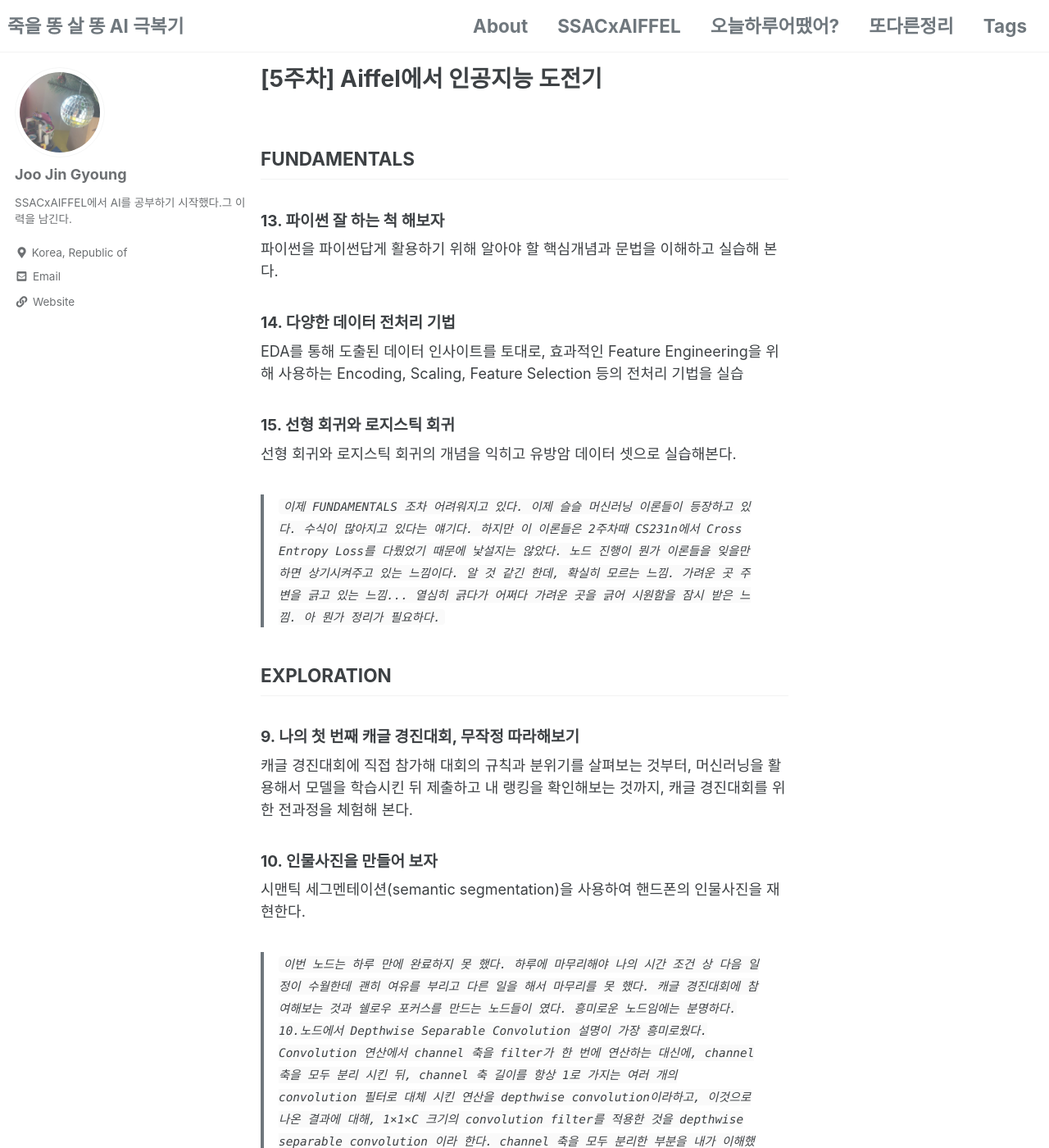
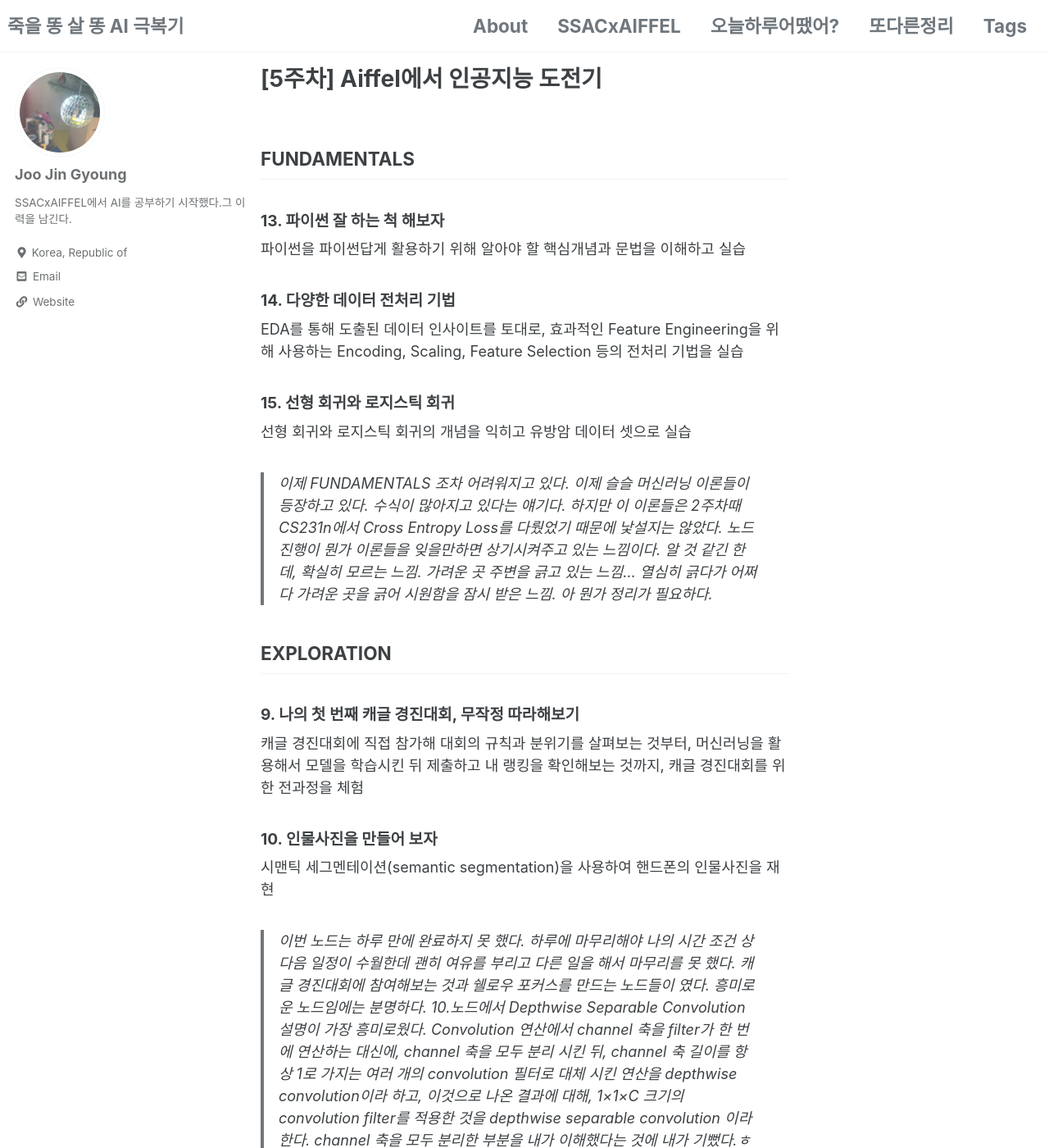
Before and after one commit to adele2020/adele2020.github.io, a Jekyll site: the page built from _posts/2021-02-05-report-week5.md, in a window 1280 px wide and 1400 px high. Shown: the whole window at 82% size. Built offline with Jekyll 4.4.1, drawn with Linux system fonts in a browser that asks for light colours; cached includes are drawn as plain includes; comment, search, counter and statistics services are not loaded; some of the changed text lies outside the part shown.

Commit message:
글쓰기

```diff
--- a/_posts/2021-02-05-report-week5.md
+++ b/_posts/2021-02-05-report-week5.md
@@ -12,30 +12,33 @@ last_modified_at: 2021-02-05T00:00:00-00:00
 
 ## FUNDAMENTALS
 #### 13. 파이썬 잘 하는 척 해보자
-파이썬을 파이썬답게 활용하기 위해 알아야 할 핵심개념과 문법을 이해하고 실습해 본다.
+파이썬을 파이썬답게 활용하기 위해 알아야 할 핵심개념과 문법을 이해하고 실습
 #### 14. 다양한 데이터 전처리 기법
 EDA를 통해 도출된 데이터 인사이트를 토대로, 효과적인 Feature Engineering을 위해 사용하는 Encoding, Scaling, Feature Selection 등의 전처리 기법을 실습
 #### 15. 선형 회귀와 로지스틱 회귀
-선형 회귀와 로지스틱 회귀의 개념을 익히고 유방암 데이터 셋으로 실습해본다.
-> `이제 FUNDAMENTALS 조차 어려워지고 있다. 이제 슬슬 머신러닝 이론들이 등장하고 있다. 수식이 많아지고 있다는 얘기다. 하지만 이 이론들은 2주차때 CS231n에서 Cross Entropy Loss를 다뤘었기 때문에 낯설지는 않았다. 노드 진행이 뭔가 이론들을 잊을만하면 상기시켜주고 있는 느낌이다. 알 것 같긴 한데, 확실히 모르는 느낌. 가려운 곳 주변을 긁고 있는 느낌... 열심히 긁다가 어쩌다 가려운 곳을 긁어 시원함을 잠시 받은 느낌. 아 뭔가 정리가 필요하다.`
+선형 회귀와 로지스틱 회귀의 개념을 익히고 유방암 데이터 셋으로 실습
+>이제 FUNDAMENTALS 조차 어려워지고 있다. 이제 슬슬 머신러닝 이론들이 등장하고 있다. 수식이 많아지고 있다는 얘기다. 하지만 이 이론들은 2주차때 CS231n에서 Cross Entropy Loss를 다뤘었기 때문에 낯설지는 않았다.
+노드 진행이 뭔가 이론들을 잊을만하면 상기시켜주고 있는 느낌이다. 알 것 같긴 한데, 확실히 모르는 느낌. 가려운 곳 주변을 긁고 있는 느낌... 열심히 긁다가 어쩌다 가려운 곳을 긁어 시원함을 잠시 받은 느낌. 아 뭔가 정리가 필요하다.
 
 ## EXPLORATION
 #### 9. 나의 첫 번째 캐글 경진대회, 무작정 따라해보기
-캐글 경진대회에 직접 참가해 대회의 규칙과 분위기를 살펴보는 것부터, 머신러닝을 활용해서 모델을 학습시킨 뒤 제출하고 내 랭킹을 확인해보는 것까지, 캐글 경진대회를 위한 전과정을 체험해 본다.
+캐글 경진대회에 직접 참가해 대회의 규칙과 분위기를 살펴보는 것부터, 머신러닝을 활용해서 모델을 학습시킨 뒤 제출하고 내 랭킹을 확인해보는 것까지, 캐글 경진대회를 위한 전과정을 체험
 #### 10. 인물사진을 만들어 보자
-시맨틱 세그멘테이션(semantic segmentation)을 사용하여 핸드폰의 인물사진을 재현한다.
-> `이번 노드는 하루 만에 완료하지 못 했다. 하루에 마무리해야 나의 시간 조건 상 다음 일정이 수월한데 괜히 여유를 부리고 다른 일을 해서 마무리를 못 했다. 캐글 경진대회에 참여해보는 것과 쉘로우 포커스를 만드는 노드들이 였다. 흥미로운 노드임에는 분명하다. 10.노드에서 Depthwise Separable Convolution 설명이 가장 흥미로웠다. Convolution 연산에서 channel 축을 filter가 한 번에 연산하는 대신에, channel 축을 모두 분리 시킨 뒤, channel 축 길이를 항상 1로 가지는 여러 개의 convolution 필터로 대체 시킨 연산을 depthwise convolution이라하고, 이것으로 나온 결과에 대해, 1×1×C 크기의 convolution filter를 적용한 것을 depthwise separable convolution 이라 한다. channel 축을 모두 분리한 부분을 내가 이해했다는 것에 내가 기뻤다.ㅎㅎ`
+시맨틱 세그멘테이션(semantic segmentation)을 사용하여 핸드폰의 인물사진을 재현
+>이번 노드는 하루 만에 완료하지 못 했다. 하루에 마무리해야 나의 시간 조건 상 다음 일정이 수월한데 괜히 여유를 부리고 다른 일을 해서 마무리를 못 했다.
+캐글 경진대회에 참여해보는 것과 쉘로우 포커스를 만드는 노드들이 였다. 흥미로운 노드임에는 분명하다.
+10.노드에서 Depthwise Separable Convolution 설명이 가장 흥미로웠다. Convolution 연산에서 channel 축을 filter가 한 번에 연산하는 대신에, channel 축을 모두 분리 시킨 뒤, channel 축 길이를 항상 1로 가지는 여러 개의 convolution 필터로 대체 시킨 연산을 depthwise convolution이라 하고, 이것으로 나온 결과에 대해, 1×1×C 크기의 convolution filter를 적용한 것을 depthwise separable convolution 이라 한다. channel 축을 모두 분리한 부분을 내가 이해했다는 것에 내가 기뻤다.ㅎㅎ
 
 ## DeepML
 CS231n Lec06 Backpropagation
-> `사실 장표 70장까지밖에 이해하지 못했다.`
+>사실 장표 70장까지밖에 이해하지 못했다.
 
 ## 코딩마스터
 9장 스택, 큐
-> `스택과 큐를 고찰해봤다. 내가 발표자라 자료구조, 추상적 자료형 등도 같이 고찰해봤다. 개발자로 일하면서 이런 것을 자세히 생각해 본 적이 있는가... 부끄러워 질 따름이다. 내가 무엇을 하고 있는지 모른 체 일을 했었던 건 아닌가 한다. 물론 실전에서는 이런 것들을 몰라도 일은 할 수 있다. 마치 신앙심 없이 신앙 활동을 하는 목회자와 같다고 할까... 이 발표는 팀원들 보다 나를 위한 것 이였다.`
+>스택과 큐를 고찰해봤다. 내가 발표자라 자료구조, 추상적 자료형 등도 같이 고찰해봤다. 개발자로 일하면서 이런 것을 자세히 생각해 본 적이 있는가... 부끄러워 질 따름이다. 내가 무엇을 하고 있는지 모른 체 일을 했었던 건 아닌가 한다. 물론 실전에서는 이런 것들을 몰라도 일은 할 수 있다. 마치 신앙심 없이 신앙 활동을 하는 목회자와 같다고 할까... 이 발표는 팀원들 보다 나를 위한 것 이였다.
 
 ## Writing
-> `시간을 내어 글을 써야 한다고 생각했다. 글을 쓰지 않으니 배웠던 지식들이 정말로 귀로 흘러 지나가는 노랫가락처럼 돼 버린 거 같다. 기억나는 멜로디만 흥얼거리고, 노래 주제와 가수 등과 그 노래의 스토리는 잊어버린 채 말이다. 진심을 담아 노래 전체를 부를 수 있는 그날이 올 때까지.. 진정한 나의 지식이 된 인공지능을 얘기할 수 있는 그날이 올 때까지.. 공부하고 글을 써야겠다.`
+>시간을 내어 글을 써야 한다고 생각했다. 글을 쓰지 않으니 배웠던 지식들이 정말로 귀로 흘러 지나가는 노랫가락처럼 돼 버린 거 같다. 기억나는 멜로디만 흥얼거리고, 노래 주제와 가수 등과 그 노래의 스토리는 잊어버린 채 말이다. 진심을 담아 노래 전체를 부를 수 있는 그날이 올 때까지.. 진정한 나의 지식이 된 인공지능을 얘기할 수 있는 그날이 올 때까지.. 공부하고 글을 써야겠다.
 
 ## 일주일 간의 느낀 점
 정신없는 일주일이 지나갔다. 뭔가 정리가 되는 듯 했는데, 또 무언가가 얹혀져서 그 정리된 것이 다시 흐트러지고 다시 정리를 해야 되는 그런 상황에 직면한 거 같다. 아... 정리하고 싶다. 깨끗하게...
```
